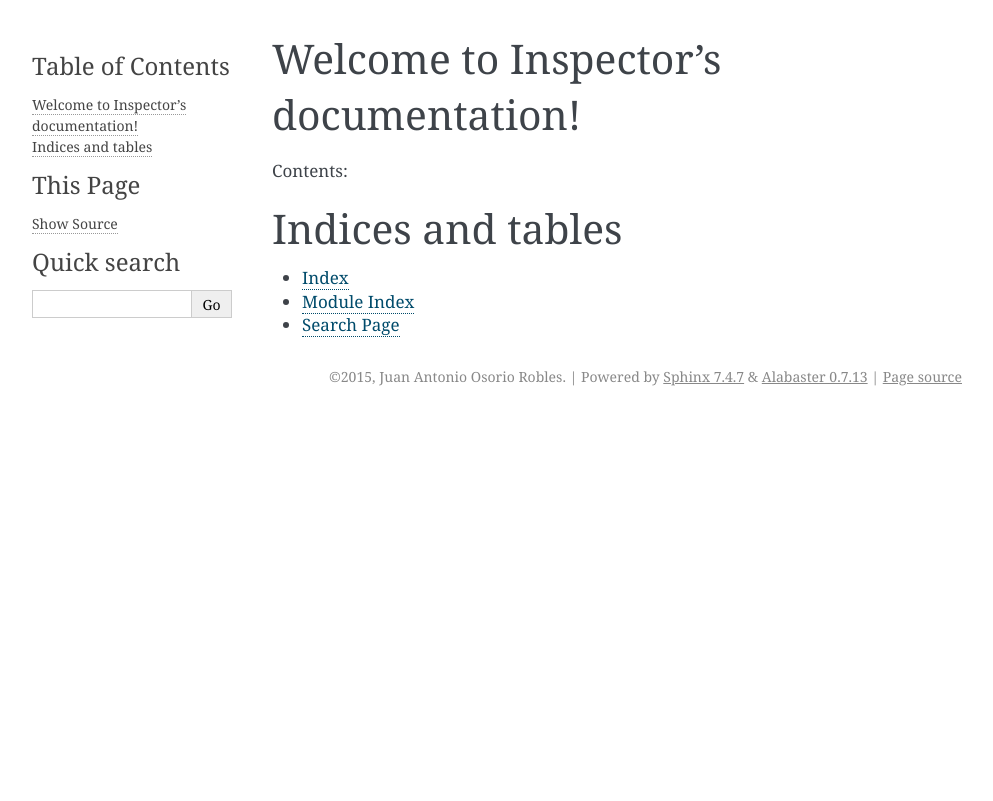
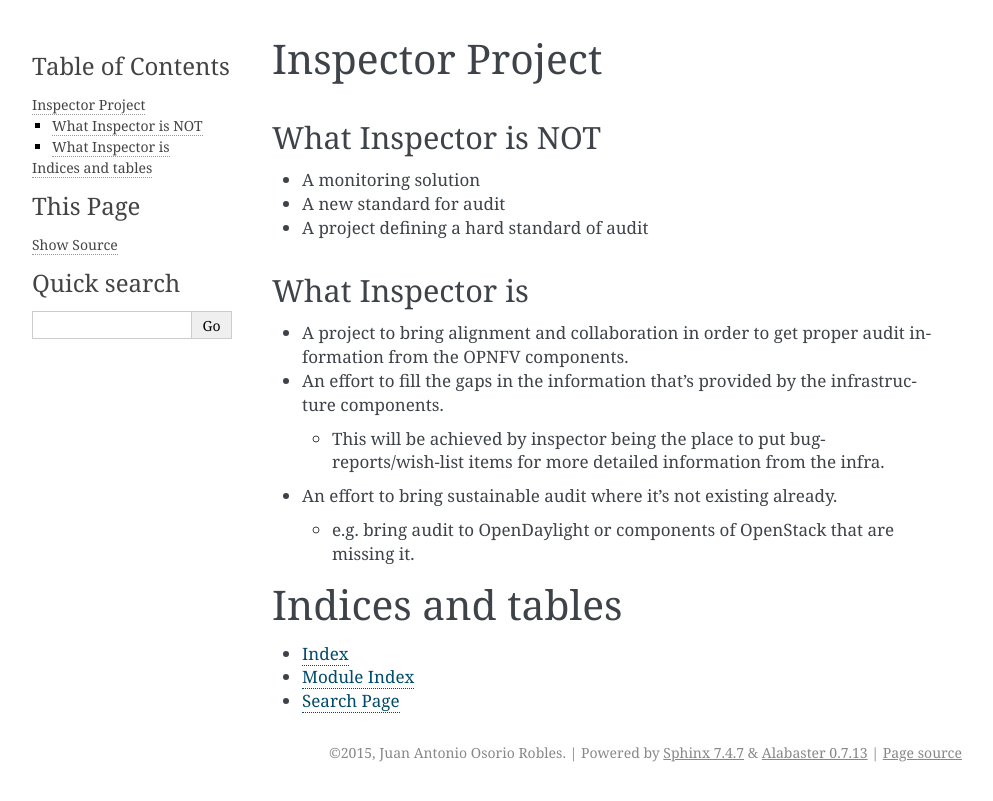
Before and after one commit to hashnfv/hashnfv-inspector, a Sphinx documentation site: the page built from docs/source/index.rst, in a window 1280 px wide. Shown: the top 801 px of the page, without its empty margins (148-1141 px from the left). Built offline with Sphinx 7.4.7, drawn with Linux system fonts in a browser that asks for light colours.

Commit message:
Add overall description of the project
This CR adds a brief description of the inspector project. This will
appear in the index page.

Change-Id: I5a62bfcc31acddec70b8bf6c797938dbf91b41b0
Signed-off-by: Juan Antonio Osorio Robles <juan.osorio.robles@ericsson.com>

```diff
--- a/docs/source/index.rst
+++ b/docs/source/index.rst
@@ -3,10 +3,30 @@
    You can adapt this file completely to your liking, but it should at least
    contain the root `toctree` directive.
 
-Welcome to Inspector's documentation!
-=====================================
+Inspector Project
+=================
 
-Contents:
+What Inspector is NOT
+---------------------
+
+* A monitoring solution
+* A new standard for audit
+* A project defining a hard standard of audit
+
+What Inspector is
+-----------------
+
+* A project to bring alignment and collaboration in order to get proper audit
+  information from the OPNFV components.
+* An effort to fill the gaps in the information that's provided by the
+  infrastructure components.
+
+  - This will be achieved by inspector being the place to put
+    bug-reports/wish-list items for more detailed information from the infra.
+* An effort to bring sustainable audit where it's not existing already.
+
+  - e.g. bring audit to OpenDaylight or components of OpenStack that are
+    missing it.
 
 .. toctree::
    :maxdepth: 2
```
